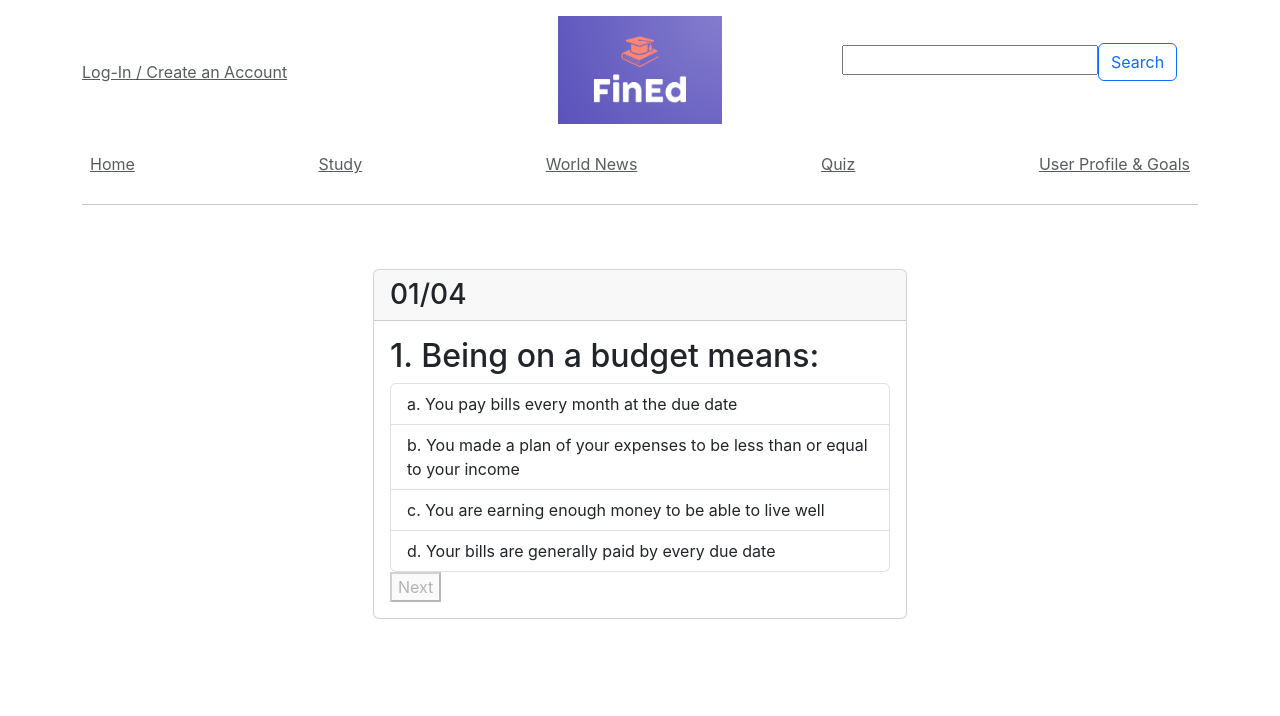
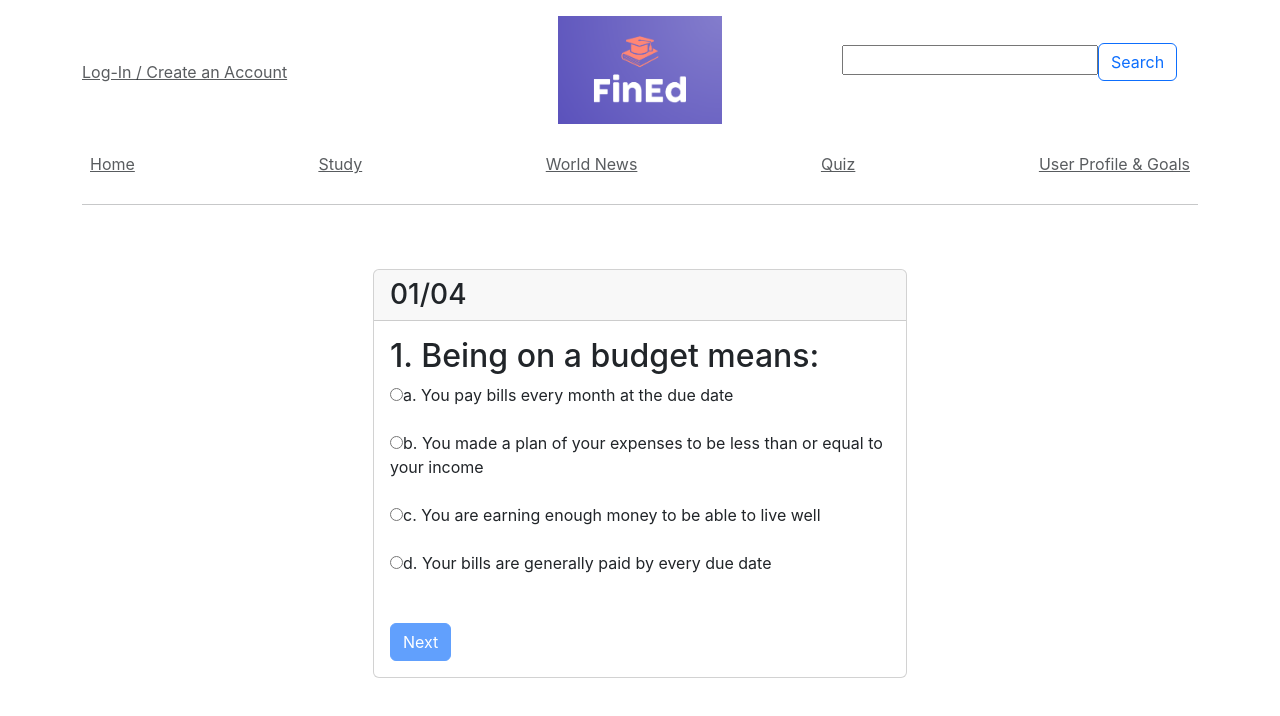
Before and after one commit to anshuman2601/momoneynoloans, a React (Create React App) app: page /quiz in a window 1280 px wide. Shown: the top 716 px of the page. Built offline with nearby package versions, Linux system fonts and the light colour scheme.

Commit message:
Updated Quiz & Study pages

```diff
--- a/src/Quiz.js
+++ b/src/Quiz.js
@@ -1,72 +1,76 @@
-import React,{useState} from 'react'
-import Navbar from './Navbar'
-import {Link} from "react-router-dom"
+import React, { useState } from "react";
+import Navbar from "./Navbar";
+import { Link } from "react-router-dom";
 export const quiz = {
-  topic: 'Javascript',
-  level: 'Beginner',
+  topic: "Javascript",
+  level: "Beginner",
   totalQuestions: 4,
   perQuestionScore: 5,
   questions: [
     {
-      question:
-        '1. Being on a budget means:',
-      choices: ['a. You pay bills every month at the due date', 'b. You made a plan of your expenses to be less than or equal to your income ', 'c. You are earning enough money to be able to live well', 'd. Your bills are generally paid by every due date'],
-      type: 'MCQs',
-      correctAnswer: 'b. You made a plan of your expenses to be less than or equal to your income ',
+      question: "1. Being on a budget means:",
+      choices: [
+        "a. You pay bills every month at the due date",
+        "b. You made a plan of your expenses to be less than or equal to your income ",
+        "c. You are earning enough money to be able to live well",
+        "d. Your bills are generally paid by every due date",
+      ],
+
+      correctAnswer:
+        "b. You made a plan of your expenses to be less than or equal to your income ",
     },
     {
-      question:
-        '2. What is considered an excellent credit score?',
-      choices: ['a. 700 to 850 ', 'b. 500 to 560', 'c. 561 to 600', 'd. 1000 to 1500'],
-      type: 'MCQs',
-      correctAnswer: 'a. 700 to 850 ',
+      question: "2. What is considered an excellent credit score?",
+      choices: [
+        "a. 700 to 850 ",
+        "b. 500 to 560",
+        "c. 561 to 600",
+        "d. 1000 to 1500",
+      ],
+
+      correctAnswer: "a. 700 to 850 ",
     },
     {
-      question:
-        '3. Which is a method to fund your college education?',
+      question: "3. Which is a method to fund your college education?",
       choices: [
-        'a. Apply for financial aid using the FAFSA and TAP applications',
-        'b. Seek out less expensive college alternatives',
-        'c. Seek out college scholarships',
-        'd. All of the above',
+        "a. Apply for financial aid using the FAFSA and TAP applications",
+        "b. Seek out less expensive college alternatives",
+        "c. Seek out college scholarships",
+        "d. All of the above",
       ],
-      type: 'MCQs',
-      correctAnswer: 'd. All of the above',
+
+      correctAnswer: "d. All of the above",
     },
     {
-      question: '4. What is not a method to improve your credit score?',
-      choices: ['a. Pay all your bills on time', 'b. Maintain your older credit cards', 'c. Keep your credit card balances under 30% of your credit limit', 'd. Always pay in cash and do not get any credit cards'],
-      type: 'MCQs',
-      correctAnswer: 'd. Always pay in cash and do not get any credit cards',
+      question: "4. What is not a method to improve your credit score?",
+      choices: [
+        "a. Pay all your bills on time",
+        "b. Maintain your older credit cards",
+        "c. Keep your credit card balances under 30% of your credit limit",
+        "d. Always pay in cash and do not get any credit cards",
+      ],
+
+      correctAnswer: "d. Always pay in cash and do not get any credit cards",
     },
   ],
-}
-
-
-
-
-
-
-
-
-
+};
 
 const Quiz = () => {
-  const [activeQuestion, setActiveQuestion] = useState(0)
-  const [selectedAnswer, setSelectedAnswer] = useState('')
-  const [showResult, setShowResult] = useState(false)
-  const [selectedAnswerIndex, setSelectedAnswerIndex] = useState(null)
+  const [activeQuestion, setActiveQuestion] = useState(0);
+  const [selectedAnswer, setSelectedAnswer] = useState("");
+  const [showResult, setShowResult] = useState(false);
+  const [selectedAnswerIndex, setSelectedAnswerIndex] = useState(null);
   const [result, setResult] = useState({
     score: 0,
     correctAnswers: 0,
     wrongAnswers: 0,
-  })
+  });
 
-  const { questions } = quiz
-  const { question, choices, correctAnswer } = questions[activeQuestion]
+  const { questions } = quiz;
+  const { question, choices, correctAnswer } = questions[activeQuestion];
 
   const onClickNext = () => {
-    setSelectedAnswerIndex(null)
+    setSelectedAnswerIndex(null);
     setResult((prev) =>
       selectedAnswer
         ? {
@@ -75,46 +79,30 @@ const Quiz = () => {
             correctAnswers: prev.correctAnswers + 1,
           }
         : { ...prev, wrongAnswers: prev.wrongAnswers + 1 }
-    )
+    );
     if (activeQuestion !== questions.length - 1) {
-      setActiveQuestion((prev) => prev + 1)
+      setActiveQuestion((prev) => prev + 1);
     } else {
-      setActiveQuestion(0)
-      setShowResult(true)
+      setActiveQuestion(0);
+      setShowResult(true);
     }
-  }
+  };
 
   const onAnswerSelected = (answer, index) => {
-    setSelectedAnswerIndex(index)
+    setSelectedAnswerIndex(index);
     if (answer === correctAnswer) {
-      setSelectedAnswer(true)
+      setSelectedAnswer(true);
     } else {
-      setSelectedAnswer(false)
+      setSelectedAnswer(false);
     }
-  }
+  };
 
-  const addLeadingZero = (number) => (number > 9 ? number : `0${number}`)
-
-
-
-
-
-
-
-
-
-
-
-
-
-
+  const addLeadingZero = (number) => (number > 9 ? number : `0${number}`);
 
   return (
     <div>
       <Navbar />
       <main role="main" class="container">
-
-
         <div className="container">
           <div className="row">
             <div className="col-md-6 mx-auto mt-5">
@@ -129,44 +117,44 @@ const Quiz = () => {
                         /{addLeadingZero(questions.length)}
                       </span>
                     </div>
-
-
-
                   </h1>
                 </div>
                 <div className="card-body">
-
                   <div className="quiz-container">
                     {!showResult ? (
                       <div>
-
                         <h2>{question}</h2>
 
+                        <div class="list-group list-group-light">
+                          {choices.map((answer, index) => (
+                            <div key={index}>
+                              <label>
+                            <input
+                              type="radio"
+                              name="answer"
+                              value={answer}
+                              onClick={() => onAnswerSelected(answer, index)}
+                              checked={selectedAnswerIndex === index}
+                            />
+                            {answer}
+                          </label><br /><br />
+                            </div>
+                          ))}
+                        </div>
 
-          <ul class="list-group list-group-light">
-            {choices.map((answer, index) => (
-              <li class="list-group-item"
-                onClick={() => onAnswerSelected(answer, index)}
-                key={answer}
-                className={
-                  selectedAnswerIndex === index ? 'selected-answer' : null
-                }>
-
-                {answer}
-              </li>
-            ))}
-          </ul>
+                        <br />
                         <div className="flex-right">
                           <button
+                            className="btn btn-primary"
                             onClick={onClickNext}
-              disabled={selectedAnswerIndex === null}>
-              {activeQuestion === questions.length - 1 ? 'Finish' : 'Next'}
+                            disabled={selectedAnswerIndex === null}
+                          >
+                            {activeQuestion === questions.length - 1
+                              ? "Finish"
+                              : "Next"}
                           </button>
                         </div>
                       </div>
-
-
-
                     ) : (
                       <div className="result">
                         <h3>Result</h3>
@@ -185,44 +173,14 @@ const Quiz = () => {
                       </div>
                     )}
                   </div>
-
-
                 </div>
               </div>
             </div>
           </div>
         </div>
-
-
-
-
-
-
-
-
-
-
-
-
-
-
-
-
-
-
-
-
-
-
-
-
-
-
-
-
       </main>
     </div>
-  )
-}
+  );
+};
 
-export default Quiz
+export default Quiz;
```
Also changed, not shown: src/Study.js (+46 -1 lines). Lines whose indentation alone changed are shown as unchanged.
